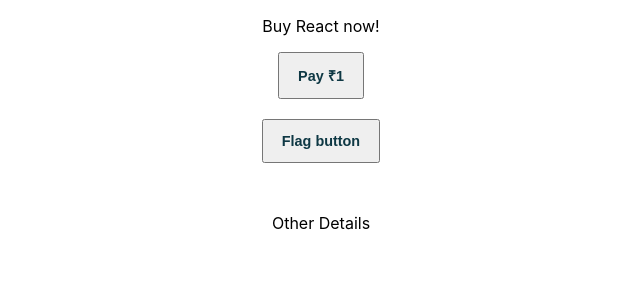
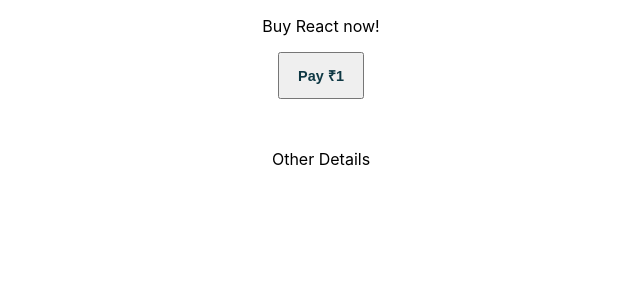
Before and after one commit to ShahVivek/rzp-fe, a React (Create React App) app: page / in a window 1280 px wide. Shown: the top 300 px of the page, without its empty margins (319-959 px from the left). Built offline with nearby package versions, Linux system fonts and the light colour scheme.

Commit message:
Revert "added flag"
This reverts commit 7f0d42f3419dcc2e31776971ebd3074c12442efe.

```diff
--- a/src/App.js
+++ b/src/App.js
@@ -1,7 +1,8 @@
-import React, { useState } from "react";
-import logo from "./logo.svg";
-import "./App.css";
-import axios from "axios";
+
+import React, { useState } from 'react';
+import logo from './logo.svg';
+import './App.css';
+import axios from 'axios';
 
 function App() {
   const BASE_URL = "https://rzp-be.onrender.com";
@@ -9,7 +10,7 @@
   const [dataItem, setDataItem] = useState(null);
   function loadScript(src) {
     return new Promise((resolve) => {
-      const script = document.createElement("script");
+      const script = document.createElement('script');
       script.src = src;
       script.onload = () => {
         resolve(true);
@@ -23,19 +24,19 @@
 
   async function displayRazorpay() {
     const res = await loadScript(
-      "https://checkout.razorpay.com/v1/checkout.js"
+      'https://checkout.razorpay.com/v1/checkout.js'
     );
 
     if (!res) {
-      alert("Razorpay SDK failed to load. Are you online?");
+      alert('Razorpay SDK failed to load. Are you online?');
       return;
     }
-    const RZ_KEY = process.env.REACT_APP_RAZORPAY_KEY_ID;
+    const RZ_KEY = process.env.REACT_APP_RAZORPAY_KEY_ID
     await axios.get(`${BASE_URL}/payment/testing`);
     const result = await axios.post(`${BASE_URL}/payment/orders`);
 
     if (!result) {
-      alert("Server error. Are you online?");
+      alert('Server error. Are you online?');
       return;
     }
 
@@ -44,95 +45,37 @@
       key: RZ_KEY,
       amount: amount.toString(),
       currency: currency,
-      name: "Sprigstack",
-      description: "Test Transaction",
+      name: 'Sprigstack',
+      description: 'Test Transaction',
       image: { logo },
       order_id: order_id,
       handler: async function (response) {
+
         const data = {
           orderCreationId: order_id,
           razorpayPaymentId: response.razorpay_payment_id,
           razorpayOrderId: response.razorpay_order_id,
           razorpaySignature: response.razorpay_signature,
         };
-        console.log("Before result=====", data);
+        console.log("Before result=====",data)
         const result = await axios.post(`${BASE_URL}/payment/success`, data);
-        console.log("after result=====", result);
+        console.log("after result=====",result)
         if (result && result.data) {
-          setDataItem(result.data);
+          setDataItem(result.data)
         }
         // alert(result.data.msg);
       },
       prefill: {
-        name: "Vivek Shah",
-        email: "v7shah@gmail.com",
-        contact: "9687029992",
+        name: 'Vivek Shah',
+        email: 'v7shah@gmail.com',
+        contact: '9687029992',
       },
       notes: {
-        address: "Example Corporate Office",
+        address: 'Example Corporate Office',
       },
       theme: {
-        color: "#61dafb",
+        color: '#61dafb',
       },
-    };
-
-    const paymentObject = new window.Razorpay(options);
-    paymentObject.open();
-  }
-  async function displayRazorpay1() {
-    const res = await loadScript(
-      "https://checkout.razorpay.com/v1/checkout.js"
-    );
-
-    if (!res) {
-      alert("Razorpay SDK failed to load. Are you online?");
-      return;
-    }
-    const RZ_KEY = process.env.REACT_APP_RAZORPAY_KEY_ID;
-    await axios.get(`${BASE_URL}/payment/testing`);
-    const result = await axios.post(`${BASE_URL}/payment/orders1`);
-
-    if (!result) {
-      alert("Server error. Are you online?");
-      return;
-    }
-
-    const { amount, id: order_id, currency } = result.data;
-    const options = {
-      key: RZ_KEY,
-      amount: amount.toString(),
-      currency: currency,
-      name: "Sprigstack",
-      description: "Test Transaction",
-      image: { logo },
-      order_id: order_id,
-      handler: async function (response) {
-        const data = {
-          orderCreationId: order_id,
-          razorpayPaymentId: response.razorpay_payment_id,
-          razorpayOrderId: response.razorpay_order_id,
-          razorpaySignature: response.razorpay_signature,
-        };
-        console.log("Before result=====", data);
-        const result = await axios.post(`${BASE_URL}/payment/success`, data);
-        console.log("after result=====", result);
-        if (result && result.data) {
-          setDataItem(result.data);
-        }
-        // alert(result.data.msg);
-      },
-      prefill: {
-        name: "Vivek Shah",
-        email: "v7shah@gmail.com",
-        contact: "9687029992",
-      },
-      notes: {
-        address: "Example Corporate Office",
-      },
-      theme: {
-        color: "#61dafb",
-      },
-      webview_intent: true,
     };
 
     const paymentObject = new window.Razorpay(options);
@@ -140,18 +83,12 @@
   }
 
   return (
-    <div className="App">
-      <p>Buy React now!</p>
-      <button className="App-link" onClick={displayRazorpay}>
-        Pay ₹1
-      </button>
-      <br />
-      <br />
-
-      <button className="App-link" onClick={displayRazorpay1}>
-        Flag button
-      </button>
-      <div style={{ marginTop: 50, marginBottom: 20 }}>Other Details</div>
+    <div className='App'>
+        <p>Buy React now!</p>
+        <button className='App-link' onClick={displayRazorpay}>
+          Pay ₹1
+        </button>
+      <div style={{marginTop: 50, marginBottom: 20}}>Other Details</div>
       {dataItem && <div>Success {dataItem}</div>}
     </div>
   );
```
Also changed, not shown: 2 other files (tests, documents, lock files or other folders).
